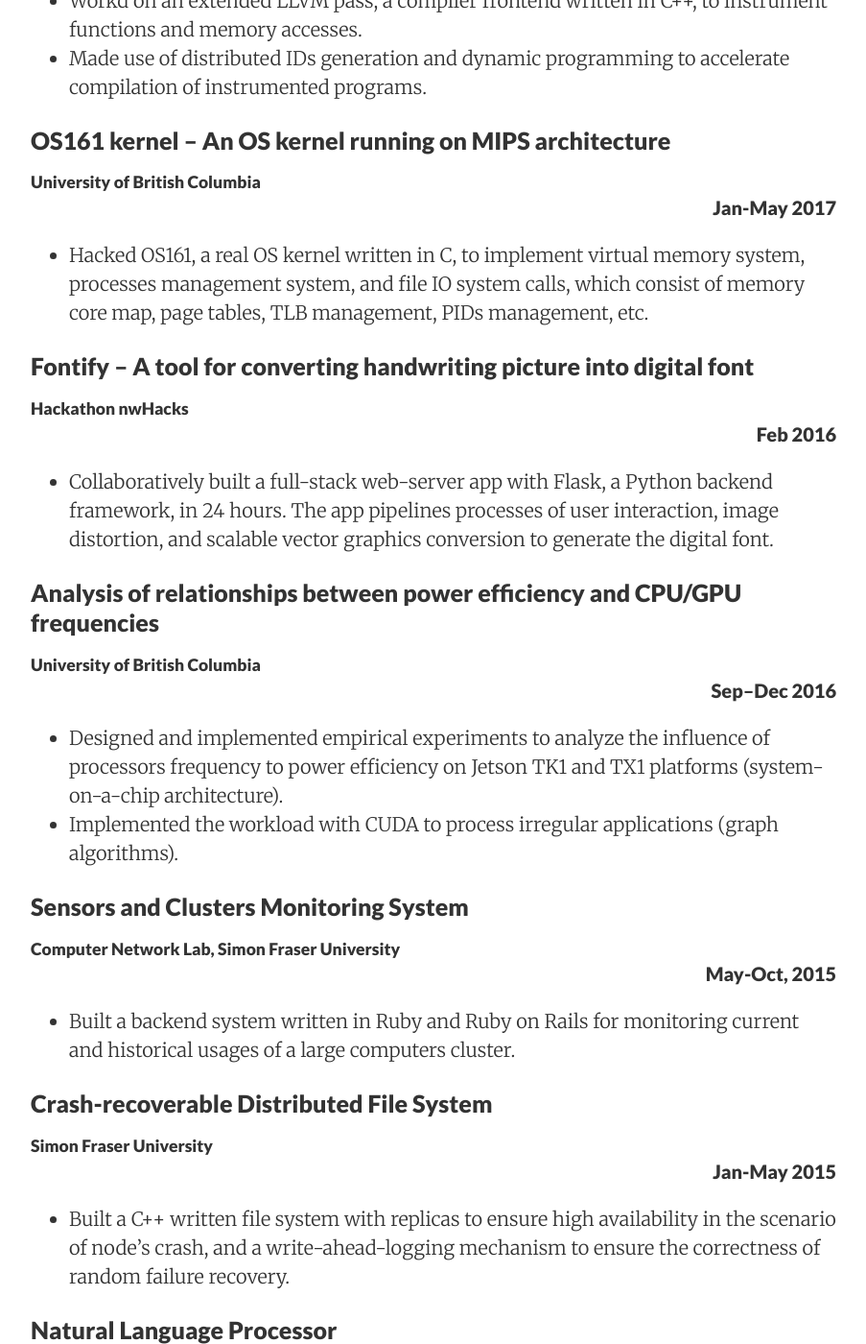
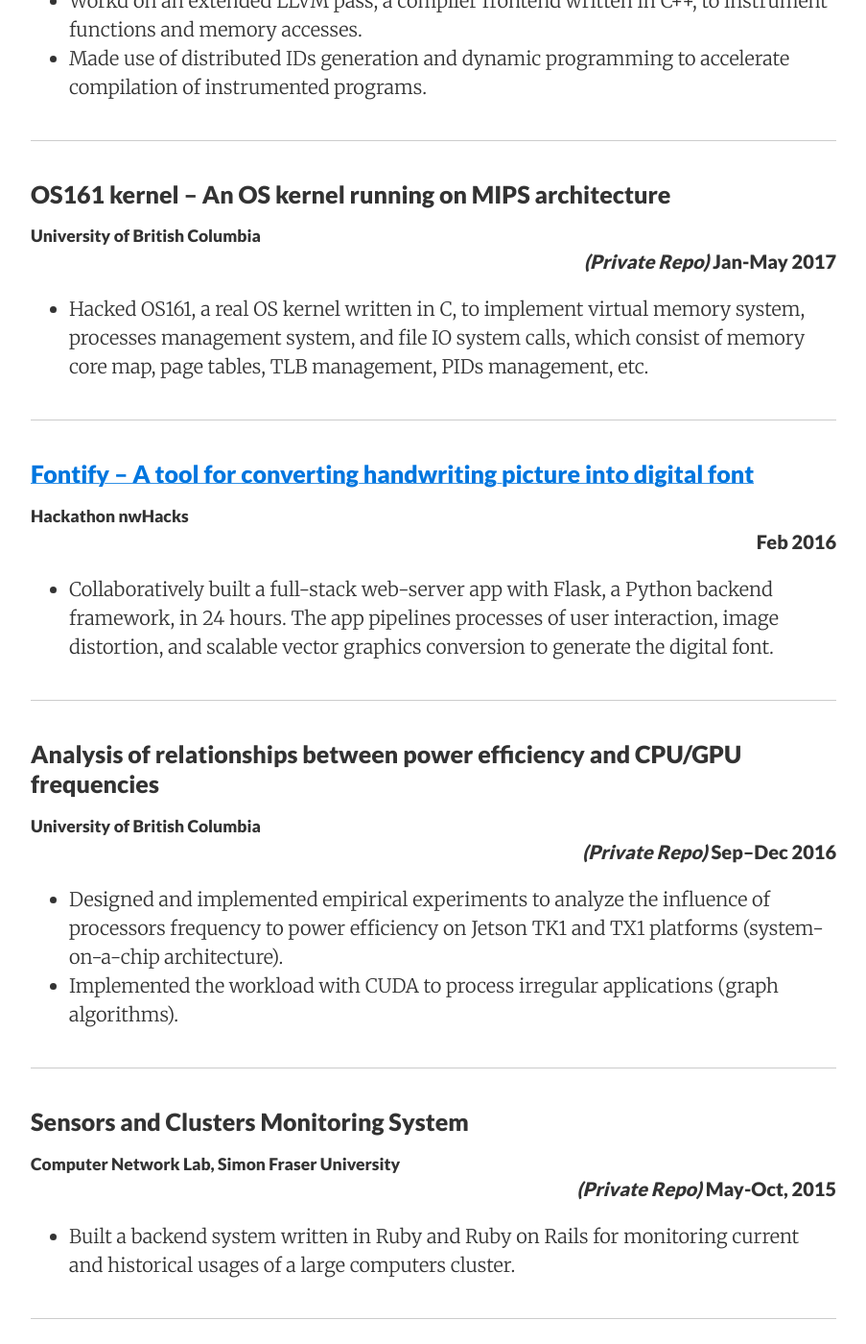
Before and after one commit to Louis-Ye/Louis-Ye.github.io, a Jekyll site: the page built from projects/index.md, in a window 1280 px wide and 1400 px high, scrolled down 385 px. Shown: the whole window at 96% size, without its empty margins (188-1091 px from the left). Built offline with Jekyll 4.4.1, drawn with Linux system fonts in a browser that asks for light colours; nearby versions of some CDN libraries; some of the changed text lies outside the part shown.

Commit message:
Update prj

```diff
--- a/projects/index.md
+++ b/projects/index.md
@@ -5,72 +5,83 @@
 tags: Projects
 ---
 
-### DINAMITE – A Dynamic Tracing Tool Using LLVM
-<h5>University of British Columbia <p class="right-align">Sep 2016 – May 2017</p></h5>
+<h3> <a href="https://dinamite-toolkit.github.io/">DINAMITE – A Dynamic Tracing Tool Using LLVM</a></h3>
+<h5>University of British Columbia <p class="right-align"> Sep 2016 – May 2017</p></h5>
 * Workd on an extended LLVM pass, a compiler frontend written in C++, to instrument functions and memory accesses.
 * Made use of distributed IDs generation and dynamic programming to accelerate compilation of instrumented programs.
 
+<hr>
 
 ### OS161 kernel – An OS kernel running on MIPS architecture
-<h5> University of British Columbia <p class="right-align">Jan-May 2017</p></h5>
+<h5> University of British Columbia <p class="right-align"><i>(Private Repo)</i> Jan-May 2017</p></h5>
 * Hacked OS161, a real OS kernel written in C, to implement virtual memory system, processes management system, and file IO system calls, which consist of memory core map, page tables, TLB management, PIDs management, etc.
 
+<hr>
 
-### Fontify – A tool for converting handwriting picture into digital font
+<h3><a href="https://github.com/fontify">Fontify – A tool for converting handwriting picture into digital font </a></h3>
 <h5> Hackathon nwHacks <p class="right-align">Feb 2016</p></h5>
 * Collaboratively built a full-stack web-server app with Flask, a Python backend framework, in 24 hours. The app pipelines processes of user interaction, image distortion, and scalable vector graphics conversion to generate the digital font.
 
+<hr>
 
 ### Analysis of relationships between power efficiency and CPU/GPU frequencies
-<h5> University of British Columbia <p class="right-align">Sep–Dec 2016</p></h5>
+<h5> University of British Columbia <p class="right-align"><i>(Private Repo)</i> Sep–Dec 2016</p></h5>
 * Designed and implemented empirical experiments to analyze the influence of processors frequency to power efficiency on Jetson TK1 and TX1 platforms (system-on-a-chip architecture).
 * Implemented the workload with CUDA to process irregular applications (graph algorithms).
 
+<hr>
 
 ### Sensors and Clusters Monitoring System
-<h5> Computer Network Lab, Simon Fraser University <p class="right-align">May-Oct, 2015</p></h5>
+<h5> Computer Network Lab, Simon Fraser University <p class="right-align"><i>(Private Repo)</i> May-Oct, 2015</p></h5>
 * Built a backend system written in Ruby and Ruby on Rails for monitoring current and historical usages of a large computers cluster.
 
+<hr>
 
 ### Crash-recoverable Distributed File System
-<h5> Simon Fraser University <p class="right-align">Jan-May 2015</p></h5>
+<h5> Simon Fraser University <p class="right-align"><i>(Private Repo)</i> Jan-May 2015</p></h5>
 * Built a C++ written file system with replicas to ensure high availability in the scenario of node’s crash, and a write-ahead-logging mechanism to ensure the correctness of random failure recovery.
 
+<hr>
 
 ### Natural Language Processor
-<h5> Simon Fraser University <p class="right-align">Sep-Dec 2014</p></h5>
+<h5> Simon Fraser University <p class="right-align"><i>(Private Repo)</i> Sep-Dec 2014</p></h5>
 * Collaboratively built an NLP project.
 * Built segmenting feature to translate none-segmented language written in hieroglyphic, translating feature based on big-data set and machine learning algorithm, and reranking feature to select better translation results.
 
+<hr>
 
 ### Towhee – Compiler
-<h5> Simon Fraser University <p class="right-align">Sep-Dec 2014</p></h5>
+<h5> Simon Fraser University <p class="right-align"><i>(Private Repo)</i> Sep-Dec 2014</p></h5>
 * Built a compiler for Towhee, a strong-type object-oriented programming language, in more than more than 10,000 lines of Java Code.
 * Built explicitly and implicitly releasing (similar to garbage collection) mechanism.
 * Built feature to transfer the towhee program into ASM-like intermediate codes.
 
+<hr>
 
-### Express LOGO
+<h3><a href="https://github.com/Louis-Ye/Logo-470">Express LOGO</a></h3>
 <h5> Simon Fraser University <p class="right-align">Jan–Apr 2014</p></h5>
 * LOGO programming language website. Providing online LOGO interpreter, tutorial, documentation.
 * Developed with Angular.js, Express JS, Bootstrap. Using JavaScript, HTML5.
 * Implemented a LOGO translator with pure JavaScript
 
+<hr>
 
-### Fibonacci Heap Library in C++
+<h3><a href="https://github.com/Louis-Ye/FibonacciHeap">Fibonacci Heap Library in C++</a></h3>
 <h5> Personal Project <p class="right-align">Sep-Dec 2013</p></h5>
 * Built an open source Fibonacci Heap (a special data structure) library.
 * Made the corresponding APIs similar to C++ standard STL library.
 * Made the operations of inserting, decreasing and minimum finding cost O(1) amortized time.
 
+<hr>
 
-### Zhe Nar Navigation App
+<h3><a href="https://github.com/Louis-Ye/ZheNarWeb">Zhe Nar Navigation App</a></h3>
 <h5> Zhejiang University <p class="right-align">Mar–Jun 2013</p></h5>
 * Collaboratively Built a campus navigation app with Objective-C and Python(Django).
 * The app runs on both iOS and web platforms.
 * The app helps students navigate through Zhejiang university and keeps up with the latest campus events.
 
+<hr>
 
 ### CuTe Crazy Stone - a 2D team play strategy game
-<h5> Zhejiang University <p class="right-align">Sep 2012 – Jan 2013</p></h5>
+<h5> Zhejiang University <p class="right-align"><i>(Private Repo)</i> Sep 2012 – Jan 2013</p></h5>
 * Collaboratively built the game with C++, the physical engine Box2D, and the graphic library QT.
```
